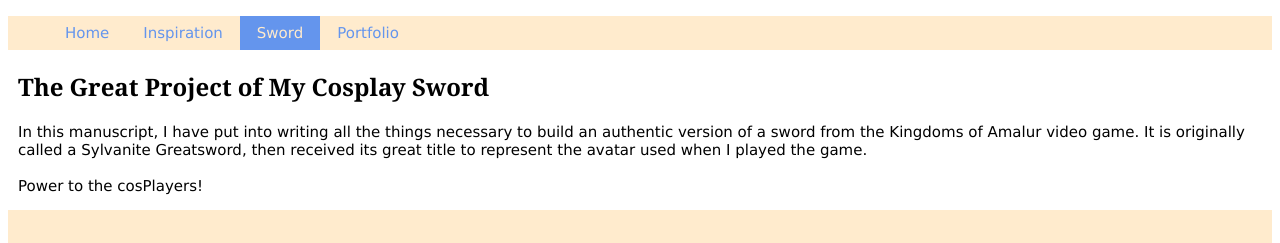
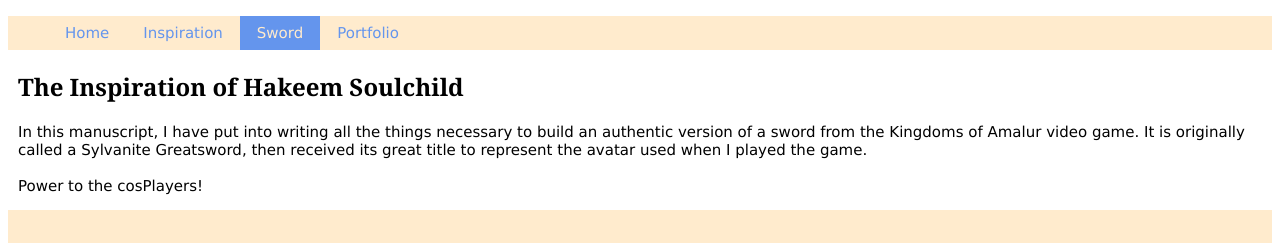
Before and after one commit to hsoulchild/hsoulchild.github.io, a plain HTML site: page index.html in a window 1280 px wide. Shown: the top 243 px of the page. Drawn offline with Linux system fonts and the light colour scheme; a web font is replaced by a local one.

Commit message:
Update index.html

```diff
--- a/index.html
+++ b/index.html
@@ -20,7 +20,7 @@
   <li><a href="#portfolio"><div style="font-size:15px; color:cornflowerblue;">Portfolio</div></a></li>
 </ul>
 
-<h2 style="padding-left:10px;">The Great Project of My Cosplay Sword</h2>
+<h2 style="padding-left:10px;">The Inspiration of Hakeem Soulchild</h2>
 <p style="font-size:15px; padding-left:10px;">In this manuscript, I have put into writing all the things necessary to build an authentic version of a sword from the Kingdoms of Amalur video game. It is originally called a Sylvanite Greatsword, then received its great title to represent the avatar used when I played the game.<br><br>
 Power to the cosPlayers!</p>
 
```
